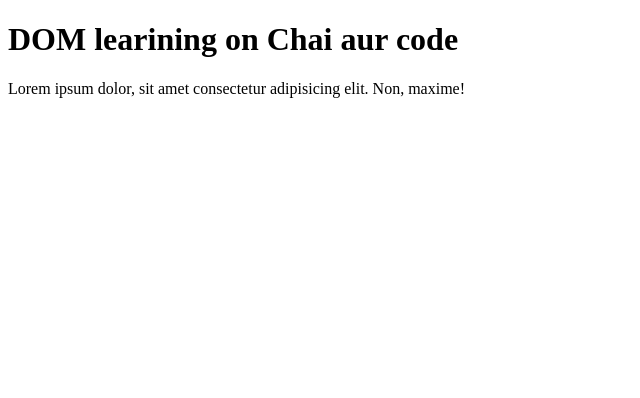
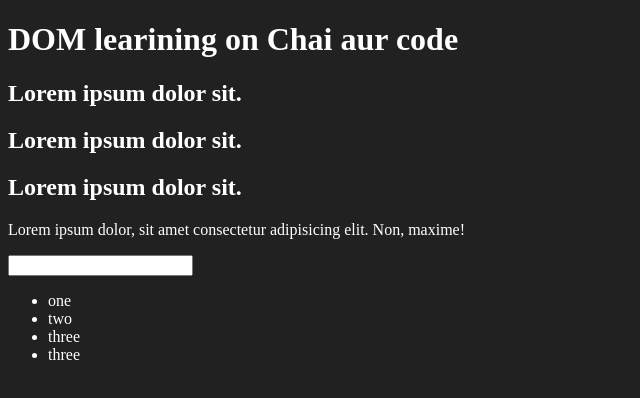
Before and after one commit to Anmol-ops-hash/JS, a plain HTML site: page 06_DOM/one.html in a window 1280 px wide. Shown: the whole page, without its empty margins (0-640 px from the left). Drawn offline with Linux system fonts and the light colour scheme.

Commit message:
DOM sellectors

```diff
--- a/06_DOM/one.html
+++ b/06_DOM/one.html
@@ -3,11 +3,27 @@
 <head>
     <meta charset="UTF-8">
     <title>DOM, leaning</title>
+    <style>
+        .bg-black{
+            background-color: #212121;
+            color: #fff;
+        }
+    </style>
 </head>
-<body>
-    <div class=""bg-black>
-        <h1 class="heading">DOM learining on Chai aur code</h1>
+<body class="bg-black">
+    <div >
+        <h1 id="title" class="heading">DOM learining on Chai aur code <span style="display: none">test text</span></h1>
+        <h2>Lorem ipsum dolor sit.</h2>
+        <h2>Lorem ipsum dolor sit.</h2>
+        <h2>Lorem ipsum dolor sit.</h2>
         <p>Lorem ipsum dolor, sit amet consectetur adipisicing elit. Non, maxime!</p>
+        <input type="password" name="" id="">
+        <ul>
+        <li class="list-item">one</li>
+        <li class="list-item">two</li>
+        <li class="list-item">three</li>
+        <li class="list-item">three</li>
+        </ul>
     </div>
 </body>
 </html>
```
